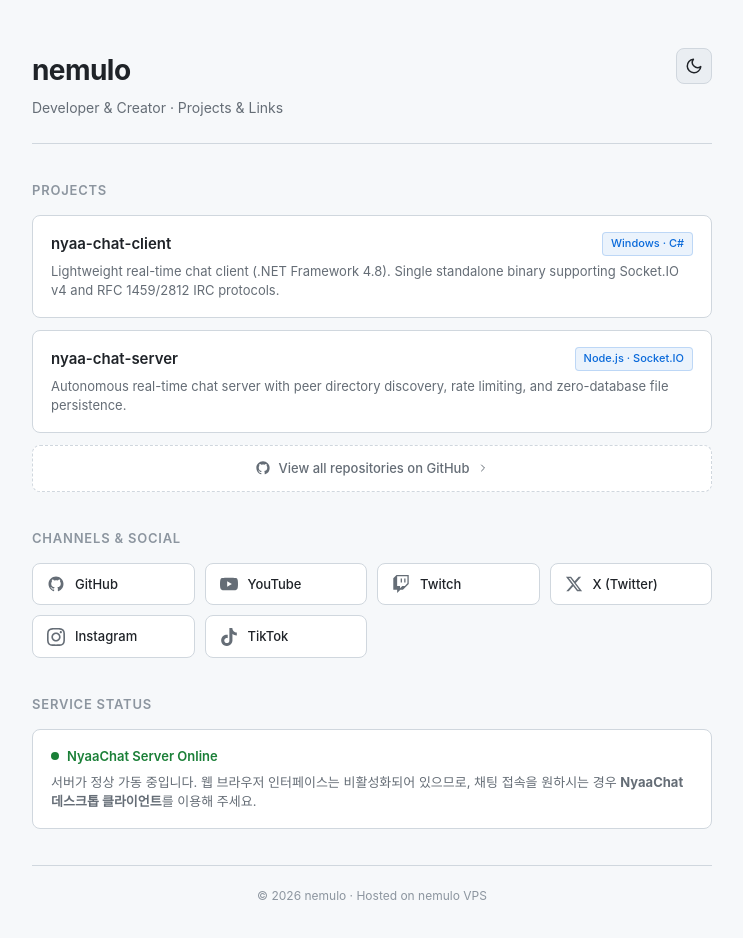
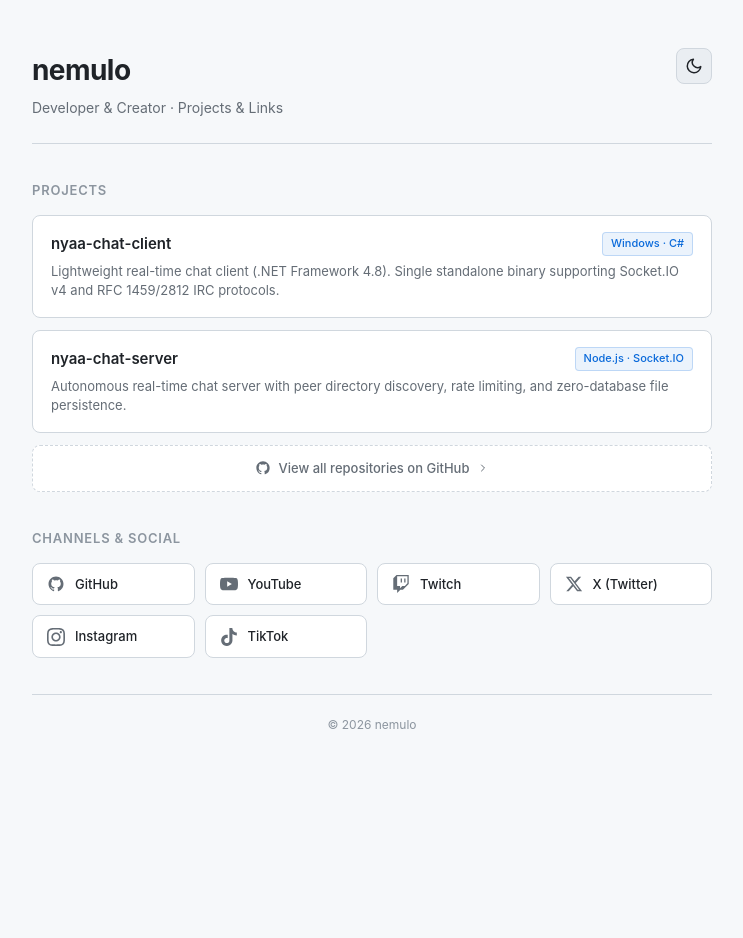
Before and after one commit to nemunemulo/nyaa-chat-server, a website: page public/home.html in a window 1280 px wide. Shown: the whole page, without its empty margins (268-1011 px from the left). After the commit the page ends 800 px from the top, so only its background shows below. Drawn offline with Linux system fonts and the light colour scheme.

Commit message:
style: remove service status section and hosting label from home page

```diff
--- a/public/home.html
+++ b/public/home.html
@@ -261,38 +261,6 @@
       background: var(--card-hover);
     }
 
-    .status-card {
-      padding: 16px 18px;
-      background: var(--card-bg);
-      border: 1px solid var(--border);
-      border-radius: 8px;
-    }
-
-    .status-header {
-      display: flex;
-      align-items: center;
-      gap: 8px;
-      margin-bottom: 6px;
-    }
-
-    .status-indicator {
-      width: 8px;
-      height: 8px;
-      border-radius: 50%;
-      background: var(--status-text);
-    }
-
-    .status-title {
-      font-size: 13px;
-      font-weight: 600;
-      color: var(--status-text);
-    }
-
-    .status-desc {
-      font-size: 13px;
-      color: var(--text-muted);
-      line-height: 1.5;
-    }
 
     footer {
       margin-top: 20px;
@@ -407,21 +375,8 @@
       </div>
     </section>
 
-    <section>
-      <div class="section-title">Service Status</div>
-      <div class="status-card">
-        <div class="status-header">
-          <span class="status-indicator"></span>
-          <span class="status-title">NyaaChat Server Online</span>
-        </div>
-        <p class="status-desc">
-          서버가 정상 가동 중입니다. 웹 브라우저 인터페이스는 비활성화되어 있으므로, 채팅 접속을 원하시는 경우 <strong>NyaaChat 데스크톱 클라이언트</strong>를 이용해 주세요.
-        </p>
-      </div>
-    </section>
-
     <footer>
-      &copy; 2026 nemulo · Hosted on nemulo VPS
+      &copy; 2026 nemulo
     </footer>
   </div>
 
```
